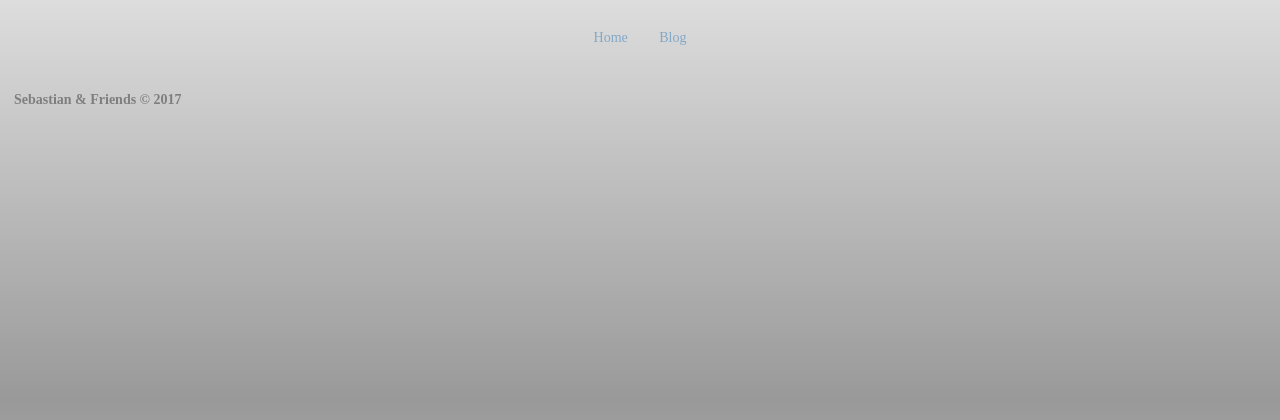
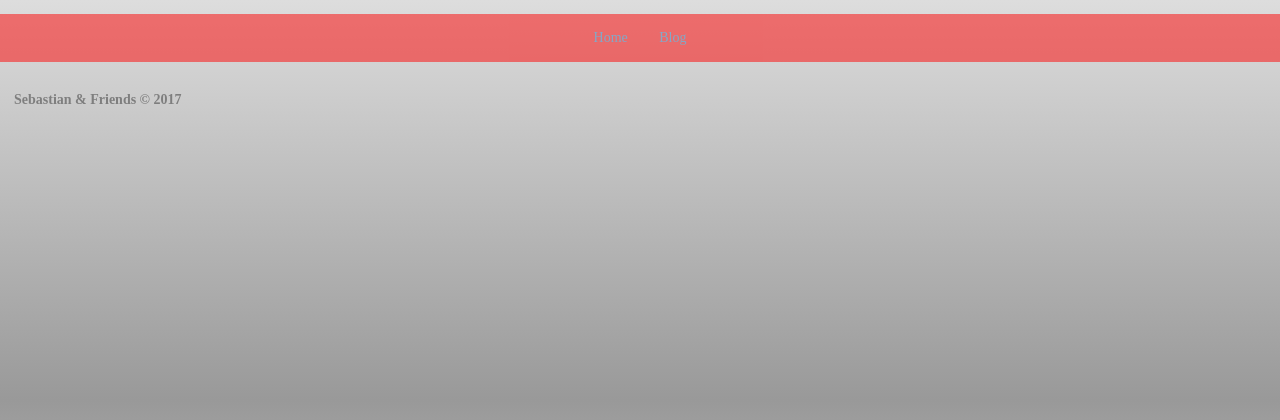
Before and after one commit to MatthewErickson/Hades, a Django app: template hades/templates/hades/base.html in a window 1280 px wide. Shown: the top 420 px of the page. Run offline with Django 3.2, Linux system fonts and the light colour scheme; the template is opened without the code that fills it, so the values that code supplies are empty; some libraries are stand-ins or nearby versions.

Commit message:
Test change

```diff
--- a/hades/static/hades/css/main.css
+++ b/hades/static/hades/css/main.css
@@ -38,6 +38,7 @@ larger {
     margin-top: 1em;
     opacity: 50%;
     text-decoration: none;
+    background: red;
 }
 
 .footer {
```
